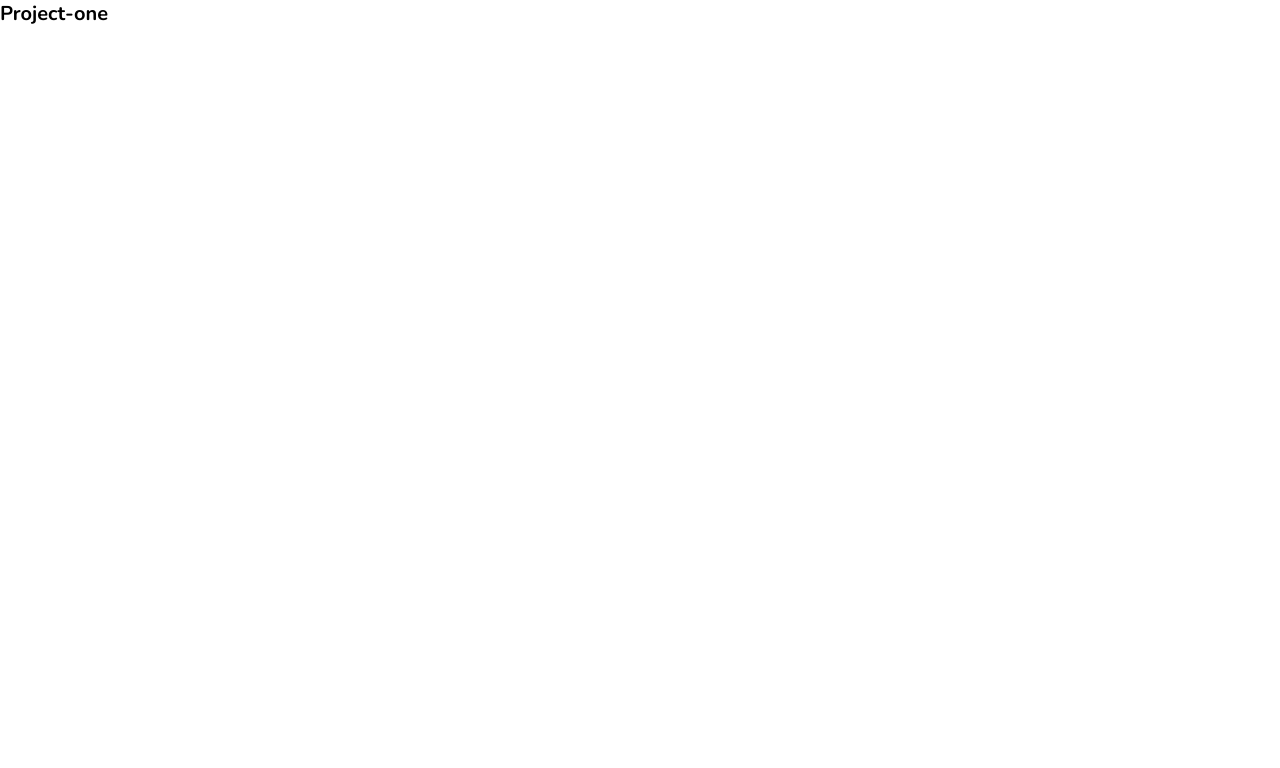
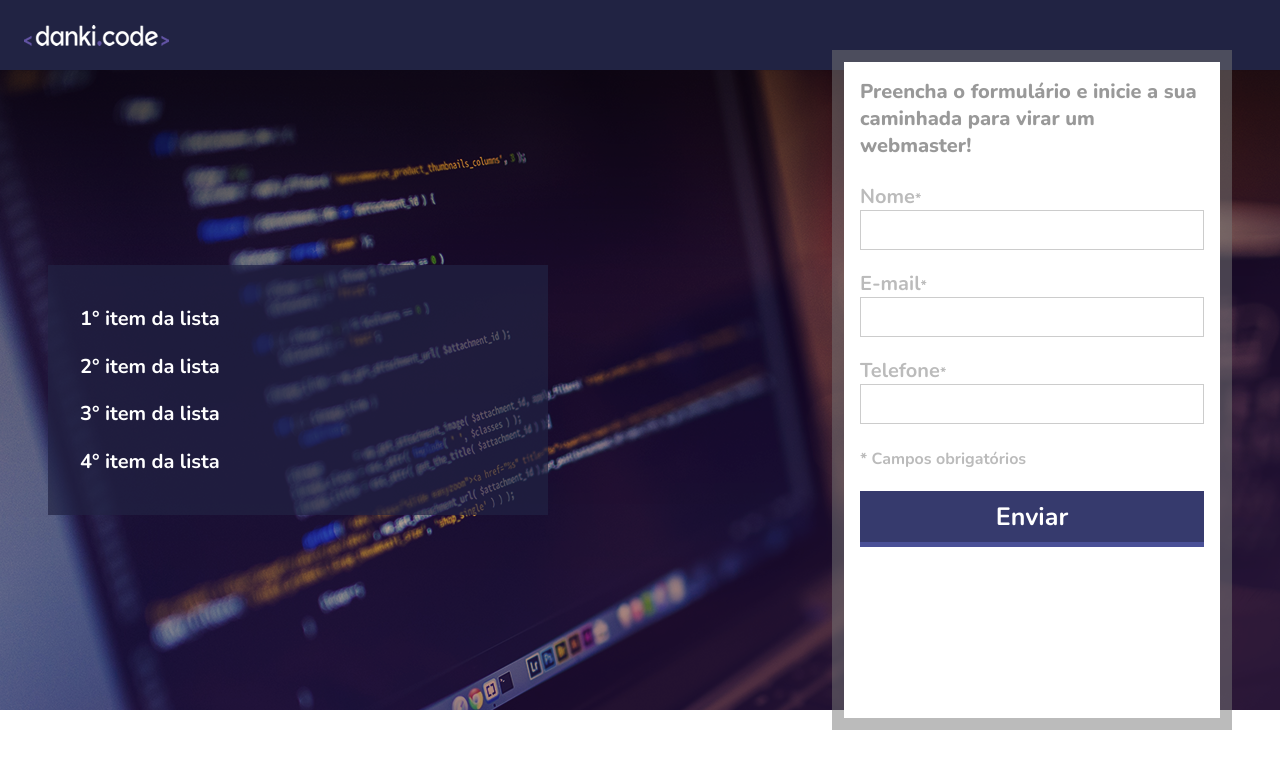
Before and after one commit to p3-d2/all-projects-dankicode, a React (Create React App) app: page /one in a window 1280 px wide. Shown: the top 768 px of the page. Built offline with nearby package versions, Linux system fonts and the light colour scheme.

Commit message:
header and banner of the 1st project page

```diff
--- a/src/pages/Project-one/index.tsx
+++ b/src/pages/Project-one/index.tsx
@@ -1,11 +1,74 @@
-import { FC } from 'react'
+import { FC, FormEvent } from 'react'
 
-import { Container } from './styles'
+import {
+  Container,
+  Header,
+  Logo,
+  Banner,
+  InfoBox,
+  Form,
+  InfoBoxList,
+  InfoBoxListItem,
+  FormTitle,
+  InputBlock,
+  Label,
+  Span,
+  Input,
+  Info,
+  SubmitButton
+} from './styles'
+
+import logo from '../../assets/logo.png'
 
 const ProjectOne: FC = () => {
+  function handleFormSubmit(event: FormEvent) {
+    event.preventDefault()
+
+    alert('Parabéns você perderu 10 segundos de vida')
+  }
+
   return (
     <Container>
-      <h1>Project-one</h1>
+      <Header>
+        <Logo src={logo} alt="Danki Code" />
+      </Header>
+      <Banner>
+        <InfoBox>
+          <InfoBoxList>
+            <InfoBoxListItem>1° item da lista</InfoBoxListItem>
+            <InfoBoxListItem>2° item da lista</InfoBoxListItem>
+            <InfoBoxListItem>3° item da lista</InfoBoxListItem>
+            <InfoBoxListItem>4° item da lista</InfoBoxListItem>
+          </InfoBoxList>
+        </InfoBox>
+        <Form onSubmit={handleFormSubmit}>
+          <FormTitle>
+            Preencha o formulário e inicie a sua caminhada para virar um
+            webmaster!
+          </FormTitle>
+
+          <InputBlock>
+            <Label htmlFor="name">
+              Nome<Span>*</Span>
+            </Label>
+            <Input id="name" type="text" required />
+          </InputBlock>
+          <InputBlock>
+            <Label htmlFor="email">
+              E-mail<Span>*</Span>
+            </Label>
+            <Input id="email" type="email" required />
+          </InputBlock>
+          <InputBlock>
+            <Label htmlFor="telefone">
+              Telefone<Span>*</Span>
+            </Label>
+            <Input id="telefone" type="text" required />
+          </InputBlock>
+          <Info>* Campos obrigatórios</Info>
+          <SubmitButton type="submit">Enviar</SubmitButton>
+        </Form>
+      </Banner>
     </Container>
   )
 }
--- a/src/pages/Project-one/styles.ts
+++ b/src/pages/Project-one/styles.ts
@@ -1,3 +1,130 @@
 import styled from 'styled-components'
+import backgroundImage from '../../assets/header_bg.png'
 
 export const Container = styled.div``
+
+export const Header = styled.header`
+  height: 70px;
+  padding: 24px;
+  background-color: #212343;
+
+  display: flex;
+  align-items: center;
+`
+
+export const Logo = styled.img``
+
+export const Banner = styled.div`
+  height: 80vh;
+  padding: 48px;
+  background-image: url(${backgroundImage});
+
+  display: flex;
+  align-items: center;
+  justify-content: space-between;
+`
+
+export const InfoBox = styled.div`
+  height: 250px;
+  width: 500px;
+
+  background-color: rgba(33, 35, 67, 0.7);
+  color: #fff;
+
+  @media (max-width: 500px) {
+    width: 100%;
+  }
+`
+
+export const InfoBoxList = styled.ul`
+  width: 100%;
+  height: 100%;
+
+  padding: 32px;
+
+  display: flex;
+  flex-direction: column;
+  justify-content: space-evenly;
+
+  li + li {
+    margin-top: 12px;
+  }
+`
+
+export const InfoBoxListItem = styled.li``
+
+export const Form = styled.form`
+  width: 400px;
+  height: 85vh;
+  padding: 16px;
+
+  background-color: #fff;
+
+  border: 12px solid rgba(120, 120, 120, 0.5);
+  background-clip: padding-box;
+
+  @media (max-width: 400px) {
+    width: 100%;
+  }
+`
+
+export const FormTitle = styled.h2`
+  font-weight: 800;
+  color: #999999;
+
+  font-size: 20px;
+  margin-bottom: 24px;
+`
+
+export const InputBlock = styled.div`
+  margin-bottom: 20px;
+`
+
+export const Label = styled.label`
+  color: #bbbbbb;
+  cursor: pointer;
+`
+
+export const Span = styled.span`
+  font-size: 14px;
+`
+
+export const Input = styled.input`
+  width: 100%;
+  height: 40px;
+
+  padding-left: 8px;
+  font-size: 17px;
+
+  border: 1px solid #ccc;
+`
+
+export const Info = styled.span`
+  color: #bbbbbb;
+  font-size: 16px;
+`
+
+export const SubmitButton = styled.button`
+  width: 100%;
+  height: 56px;
+
+  margin-top: 20px;
+
+  font-size: 25px;
+
+  color: #fff;
+  background-color: #363a6d;
+  border-bottom: 5px solid #4a5097;
+
+  border-top: 0;
+  border-right: 0;
+  border-left: 0;
+
+  cursor: pointer;
+
+  transition: background-color 400ms;
+
+  &:hover {
+    background-color: #323665;
+  }
+`
```
Also changed, not shown: src/assets/header_bg.png (added), src/assets/logo.png (added).
